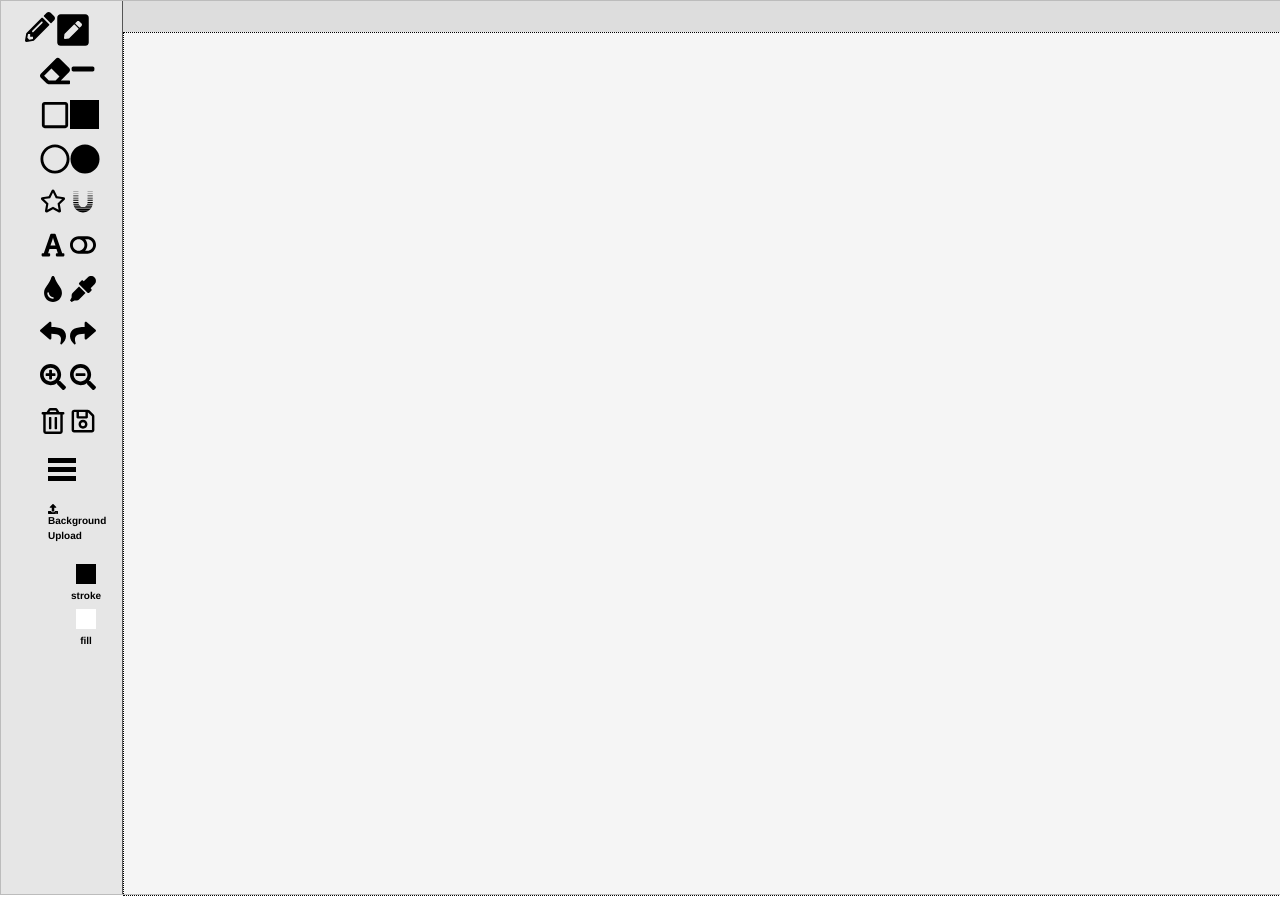
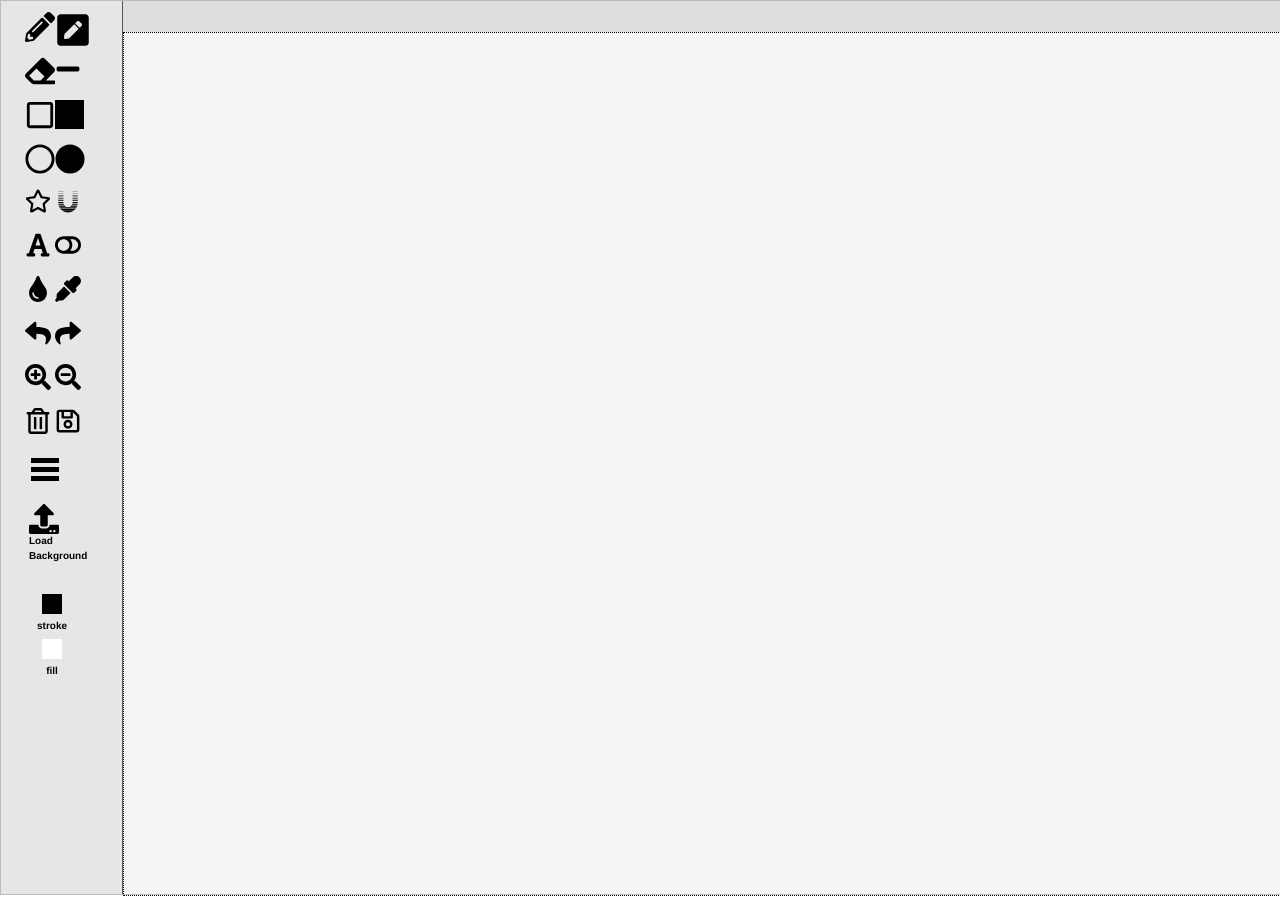
Before and after one commit to harrixon/Canvas-Project, a website: page index.html in a window 1280 px wide. Shown: the top 905 px of the page. Drawn offline with nearby package versions, Linux system fonts and the light colour scheme.

Commit message:
fix some btn position

```diff
--- a/assets/css/menuButton.css
+++ b/assets/css/menuButton.css
@@ -30,7 +30,7 @@
 #menu {
 	color: black;
 	border: 1px solid white;
-    width: 180px;
+	width: 120px;
 	height: 160px;
 	padding: 4px;
 	border-radius: 3px;
@@ -53,3 +53,17 @@
 	padding:4px auto;
 	height: 18px;
 }
+
+#toggle-box {
+	padding-left: 0.1em;
+	/* padding-right: 1em; */
+}
+
+#menu>div>button {
+	padding-right: 0;
+	padding-left: 0;
+}
+
+.upload-btn{
+	margin: 10px 1.5em;
+}
--- a/index.html
+++ b/index.html
@@ -1,17 +1,18 @@
 <html>
+
 <head>
     <meta name="viewport" content="width=device-width, initial-scale=1">
-        <link rel="stylesheet" href="https://maxcdn.bootstrapcdn.com/bootstrap/3.3.7/css/bootstrap.min.css"
-        integrity="sha384-BVYiiSIFeK1dGmJRAkycuHAHRg32OmUcww7on3RYdg4Va+PmSTsz/K68vbdEjh4u" crossorigin="anonymous">
-        <link rel="stylesheet" href="https://maxcdn.bootstrapcdn.com/bootstrap/3.3.7/css/bootstrap-theme.min.css"
-        integrity="sha384-rHyoN1iRsVXV4nD0JutlnGaslCJuC7uwjduW9SVrLvRYooPp2bWYgmgJQIXwl/Sp" crossorigin="anonymous">
+    <link rel="stylesheet" href="https://maxcdn.bootstrapcdn.com/bootstrap/3.3.7/css/bootstrap.min.css" integrity="sha384-BVYiiSIFeK1dGmJRAkycuHAHRg32OmUcww7on3RYdg4Va+PmSTsz/K68vbdEjh4u"
+        crossorigin="anonymous">
+    <link rel="stylesheet" href="https://maxcdn.bootstrapcdn.com/bootstrap/3.3.7/css/bootstrap-theme.min.css" integrity="sha384-rHyoN1iRsVXV4nD0JutlnGaslCJuC7uwjduW9SVrLvRYooPp2bWYgmgJQIXwl/Sp"
+        crossorigin="anonymous">
     <link href="assets/css/jquerycolorpicker.css" rel="stylesheet" type='text/css'>
     <link href="assets/css/menuButton.css" rel="stylesheet" type='text/css'>
     <link href="assets/css/style.css" rel="stylesheet" type='text/css'>
 </head>
 
 <body>
-            <div class ="my-drawing literally toolbar-at-top" id="row4">
+    <div class="my-drawing literally toolbar-at-top" id="row4">
 
         <div class="lc-drawing with-gui" style="background-color:whitesmoke;">
             <div id="canvas-container">
@@ -23,22 +24,24 @@
 
 
         <div class="lc-picker container">
-                    <div class ="lc=picker-contents row" data-reactid=".0">
+            <div class="lc=picker-contents row" data-reactid=".0">
 
                 <div class="row">
 
                     <!-- <div class="col-md-1 col-xl-1"> -->
                     <div class="col-1">
 
-                    <div class="lc-pick-tool toolbar-button thin-button selected" id="drawing-pencil"
-                    title="Pencil" data-reactid=".0.0:$0"><i class="fas fa-pencil-alt fa-3x"></i></div>
+                        <div class="lc-pick-tool toolbar-button thin-button selected" id="drawing-pencil" title="Pencil" data-reactid=".0.0:$0">
+                            <i class="fas fa-pencil-alt fa-3x"></i>
+                        </div>
 
                     </div>
 
                     <!-- <div class="col-md-1 col-xl-1"> -->
                     <div class="col-1">
-                    <div class="lc-pick-tool toolbar-button thin-button" id="drawing-pencil-rotating-strokes"
-                    title="Pencil Rotating Strokes" data-reactid=".0.0:$8"><i class="fas fa-pen-square"></i>
+                        <div class="lc-pick-tool toolbar-button thin-button" id="drawing-pencil-rotating-strokes" title="Pencil Rotating Strokes"
+                            data-reactid=".0.0:$8">
+                            <i class="fas fa-pen-square"></i>
                         </div>
                     </div>
 
@@ -46,96 +49,108 @@
 
                 <div class="row">
 
-                    <div class="col-md-1 col-xl-1">
-
-                    <div class="lc-pick-tool toolbar-button thin-button" id="drawing-eraser"
-                    title="Eraser" data-reactid=".0.0:$1"><i class="fas fa-eraser fa-3x"></i></div>
+                    <!-- <div class="col-md-1 col-xl-1"> -->
+                    <div class="col-1">
+                        <div class="lc-pick-tool toolbar-button thin-button" id="drawing-eraser" title="Eraser" data-reactid=".0.0:$1">
+                            <i class="fas fa-eraser fa-3x"></i>
+                        </div>
 
                     </div>
 
-                    <div class="col-md-1 col-xl-1">
-
-                    <div class="lc-pick-tool toolbar-button thin-button" id="drawing-line"
-                    title="Line" data-reactid=".0.0:$2"><i class="fas fa-minus fa-3x"></i></div>
+                    <!-- <div class="col-md-1 col-xl-1"> -->
+                    <div class="col-1">
+                        <div class="lc-pick-tool toolbar-button thin-button" id="drawing-line" title="Line" data-reactid=".0.0:$2">
+                            <i class="fas fa-minus fa-3x"></i>
+                        </div>
 
                     </div>
                 </div>
 
                 <div class="row">
-                    <div class="col-md-1 col-xl-1">
-
-                    <div class="lc-pick-tool toolbar-button thin-button" id="drawing-rectangle-hollow"
-                    title="Rectangle Hollow" data-reactid=".0.0:$3"><i class="far fa-square fa-3x" style="height:30; width:30;"></i></div>
+                    <!-- <div class="col-md-1 col-xl-1"> -->
+                    <div class="col-1">
+                        <div class="lc-pick-tool toolbar-button thin-button" id="drawing-rectangle-hollow" title="Rectangle Hollow" data-reactid=".0.0:$3">
+                            <i class="far fa-square fa-3x" style="height:30; width:30;"></i>
+                        </div>
 
                     </div>
 
-                    <div class="col-md-1 col-xl-1">
-
-                    <div class="lc-pick-tool toolbar-button thin-button" id="drawing-rectangle"
-                    title="Rectangle" data-reactid=".0.0:$4"><i class="fas fa-square-full fa-3x" style="height:29; width:29;"></i></div>
+                    <!-- <div class="col-md-1 col-xl-1"> -->
+                    <div class="col-1">
+                        <div class="lc-pick-tool toolbar-button thin-button" id="drawing-rectangle" title="Rectangle" data-reactid=".0.0:$4">
+                            <i class="fas fa-square-full fa-3x" style="height:29; width:29;"></i>
+                        </div>
 
                     </div>
                 </div>
 
                 <div class="row">
 
-                    <div class="col-md-1 col-xl-1">
-
-                    <div class="lc-pick-tool toolbar-button thin-button" id="drawing-circle-hollow"
-                    title="Circle Hollow" data-reactid=".0.0:$5"><i class="far fa-circle fa-3x" ></i></div>
+                    <!-- <div class="col-md-1 col-xl-1"> -->
+                    <div class="col-1">
+                        <div class="lc-pick-tool toolbar-button thin-button" id="drawing-circle-hollow" title="Circle Hollow" data-reactid=".0.0:$5">
+                            <i class="far fa-circle fa-3x"></i>
+                        </div>
 
                     </div>
 
-                    <div class="col-md-1 col-xl-1">
-
-                    <div class="lc-pick-tool toolbar-button thin-button" id="drawing-circle"
-                    title="Circle" data-reactid=".0.0:$6"><i class="fas fa-circle fa-3x"></i></div>
+                    <!-- <div class="col-md-1 col-xl-1"> -->
+                    <div class="col-1">
+                        <div class="lc-pick-tool toolbar-button thin-button" id="drawing-circle" title="Circle" data-reactid=".0.0:$6">
+                            <i class="fas fa-circle fa-3x"></i>
+                        </div>
 
                     </div>
                 </div>
 
                 <div class="row">
 
-                    <div class="col-md-1 col-xl-1">
-
-                    <div class="lc-pick-tool toolbar-button thin-button" id="drawing-polygon"
-                    title="Polygon" data-reactid=".0.0:$7"><i class="far fa-star fa-3x"></i></div>
+                    <!-- <div class="col-md-1 col-xl-1"> -->
+                    <div class="col-1">
+                        <div class="lc-pick-tool toolbar-button thin-button" id="drawing-polygon" title="Polygon" data-reactid=".0.0:$7">
+                            <i class="far fa-star fa-3x"></i>
+                        </div>
 
                     </div>
 
-                    <div class="col-md-1 col-xl-1">
-                    <div class="lc-pick-tool toolbar-button thin-button" id="drawing-quadratic-curve"
-                    title="Quadratic Curve" data-reactid=".0.0:$8"> <i class="fab fa-uniregistry"></i>
+                    <!-- <div class="col-md-1 col-xl-1"> -->
+                    <div class="col-1">
+                        <div class="lc-pick-tool toolbar-button thin-button" id="drawing-quadratic-curve" title="Quadratic Curve" data-reactid=".0.0:$8">
+                            <i class="fab fa-uniregistry"></i>
                         </div>
                     </div>
                 </div>
 
                 <div class="row">
 
-                    <div class="col-md-1 col-xl-1">
-                    <div class="lc-pick-tool toolbar-button thin-button" id="drawing-font"
-                    title="Font" data-reactid=".0.0:$8"> <i class="fas fa-font"></i>
+                    <!-- <div class="col-md-1 col-xl-1"> -->
+                    <div class="col-1">
+                        <div class="lc-pick-tool toolbar-button thin-button" id="drawing-font" title="Font" data-reactid=".0.0:$8">
+                            <i class="fas fa-font"></i>
                         </div>
                     </div>
 
-                    <div class="col-md-1 col-xl-1">
-                    <div class="lc-pick-tool toolbar-button thin-button" id="drawing-ellipse"
-                    title="Ellipse" data-reactid=".0.0:$8"><i class="fas fa-toggle-off"></i>
+                    <!-- <div class="col-md-1 col-xl-1"> -->
+                    <div class="col-1">
+                        <div class="lc-pick-tool toolbar-button thin-button" id="drawing-ellipse" title="Ellipse" data-reactid=".0.0:$8">
+                            <i class="fas fa-toggle-off"></i>
                         </div>
                     </div>
                 </div>
 
                 <div class="row">
 
-                    <div class="col-md-1 col-xl-1">
-                    <div class="lc-pick-tool toolbar-button thin-button" id="drawing-paint"
-                    title="Paint" data-reactid=".0.0:$8"><i class="fas fa-tint fa-3x"></i>
+                    <!-- <div class="col-md-1 col-xl-1"> -->
+                    <div class="col-1">
+                        <div class="lc-pick-tool toolbar-button thin-button" id="drawing-paint" title="Paint" data-reactid=".0.0:$8">
+                            <i class="fas fa-tint fa-3x"></i>
                         </div>
                     </div>
 
-                    <div class="col-md-1 col-xl-1">
-                    <div class="lc-pick-tool toolbar-button thin-button" id="drawing-eye-dropper"
-                    title="Eye Dropper" data-reactid=".0.0:$8"><i class="fas fa-eye-dropper fa-3x"></i>
+                    <!-- <div class="col-md-1 col-xl-1"> -->
+                    <div class="col-1">
+                        <div class="lc-pick-tool toolbar-button thin-button" id="drawing-eye-dropper" title="Eye Dropper" data-reactid=".0.0:$8">
+                            <i class="fas fa-eye-dropper fa-3x"></i>
                         </div>
                     </div>
 
@@ -145,15 +160,17 @@
 
                 <div class="row">
 
-                        <div class="col-md-1 col-xl-1">
-                        <div class="lc-pick-tool toolbar-button thin-button" id="drawing-undo"
-                        title="Undo" data-reactid=".0.0:$8"><i class="fas fa-reply"></i>
+                    <!-- <div class="col-md-1 col-xl-1"> -->
+                    <div class="col-1">
+                        <div class="lc-pick-tool toolbar-button thin-button" id="drawing-undo" title="Undo" data-reactid=".0.0:$8">
+                            <i class="fas fa-reply"></i>
                         </div>
                     </div>
 
-                        <div class="col-md-1 col-xl-1">
-                        <div class="lc-pick-tool toolbar-button thin-button" id="drawing-redo"
-                        title="Redo" data-reactid=".0.0:$8"><i class="fas fa-share"></i>
+                    <!-- <div class="col-md-1 col-xl-1"> -->
+                    <div class="col-1">
+                        <div class="lc-pick-tool toolbar-button thin-button" id="drawing-redo" title="Redo" data-reactid=".0.0:$8">
+                            <i class="fas fa-share"></i>
                         </div>
                     </div>
 
@@ -161,37 +178,43 @@
 
                 <div class="row">
 
-                        <div class="col-md-1 col-xl-1">
-                        <div class="lc-pick-tool toolbar-button thin-button" id="drawing-zoom-in"
-                        title="Zoom In" data-reactid=".0.0:$8"><i class="fas fa-search-plus"></i>
+                    <!-- <div class="col-md-1 col-xl-1"> -->
+                    <div class="col-1">
+                        <div class="lc-pick-tool toolbar-button thin-button" id="drawing-zoom-in" title="Zoom In" data-reactid=".0.0:$8">
+                            <i class="fas fa-search-plus"></i>
                         </div>
                     </div>
 
-                        <div class="col-md-1 col-xl-1">
-                        <div class="lc-pick-tool toolbar-button thin-button" id="drawing-zoom-out"
-                        title="Zoom Out" data-reactid=".0.0:$8"><i class="fas fa-search-minus"></i>
+                    <!-- <div class="col-md-1 col-xl-1"> -->
+                    <div class="col-1">
+                        <div class="lc-pick-tool toolbar-button thin-button" id="drawing-zoom-out" title="Zoom Out" data-reactid=".0.0:$8">
+                            <i class="fas fa-search-minus"></i>
                         </div>
                     </div>
 
                 </div>
 
                 <div class="row">
-                    <div class="col-md-1 col-xl-1">
+                    <!-- <div class="col-md-1 col-xl-1"> -->
+                    <div class="col-1">
 
-                    <div class="lc-pick-tool toolbar-button thin-button" id="drawing-reset"
-                    title="Reset" data-reactid=".0.0:$9"><i class="far fa-trash-alt fa-3x"></i></div>
-
-                    </div>
-
-                    <div class="col-md-1 col-xl-1">
-
-                    <div class="lc-pick-tool toolbar-button thin-button" id="drawing-save"
-                    title="Save" data-reactid=".0.0:$9"><i class="far fa-save"></i></div>
+                        <div class="lc-pick-tool toolbar-button thin-button" id="drawing-reset" title="Reset" data-reactid=".0.0:$9">
+                            <i class="far fa-trash-alt fa-3x"></i>
                         </div>
 
                     </div>
 
-                    <div>
+                    <!-- <div class="col-md-1 col-xl-1"> -->
+                    <div class="col-1">
+
+                        <div class="lc-pick-tool toolbar-button thin-button" id="drawing-save" title="Save" data-reactid=".0.0:$9">
+                            <i class="far fa-save"></i>
+                        </div>
+                    </div>
+
+                </div>
+
+                <div class="col-1" id="toggle-box">
 
                     <div id="toggle">
                         <div class="one"></div>
@@ -223,17 +246,17 @@
                     <div>
 
 
-                    <div class= "col-2">
+                        <div class="col-2 upload-btn">
 
                             <label for="drawing-background" class="custom-file-upload">
-                                    <i class="fas fa-upload"></i> Background Upload
+                                <i class="fas fa-upload fa-3x"></i>Load Background
                             </label>
-                                <input id="drawing-background" type="file"/>
+                            <input id="drawing-background" type="file" />
 
                         </div>
 
                         <div class="container" id="container2">
-                        <div class="lc-color-pickers row"  id="row2">
+                            <div class="lc-color-pickers row" id="row2">
 
                                 <div id="1" class="color-well col-md-1 col-xl-1" style="float:left;text-align:center;" data-reactid=".0.2.0.0">
 
@@ -272,10 +295,10 @@
 
         <div>
             <div class="lc-options horz-toolbar container ">
-            <div data-reactid=".1" class= "row" >
+                <div data-reactid=".1" class="row">
                     <div data-reactid=".1.$1" class="col-md-1 col-xl-1" id="width1">
                         <div class="square-toolbar-button" data-reactid=".1.$1.0">
-                        <svg width="26" height="26" version="1.1" data-reactid=".1.$1.0.0" >
+                            <svg width="26" height="26" version="1.1" data-reactid=".1.$1.0.0">
                                 <circle cx="13" cy="13" r="0.5" data-reactid=".1.$1.0.0.0">
 
                                 </circle>
@@ -286,7 +309,7 @@
                     <div data-reactid=".1.$2" class="col-md-1 col-xl-1" id="width2">
                         <div class="square-toolbar-button" data-reactid=".1.$2.0">
                             <svg width="26" height="26" version="1.1" data-reactid=".1.$2.0.0">
-                        <circle cx="13" cy="13" r="1" data-reactid=".1.$2.0.0.0" >
+                                <circle cx="13" cy="13" r="1" data-reactid=".1.$2.0.0.0">
 
                                 </circle>
                             </svg>
@@ -305,7 +328,7 @@
                     <div data-reactid=".1.$10" class="col-md-1 col-xl-1" id="width4">
                         <div class="square-toolbar-button" data-reactid=".1.$10.0">
                             <svg width="26" height="26" version="1.1" data-reactid=".1.$10.0.0">
-                        <circle cx="13" cy="13" r="5" data-reactid=".1.$10.0.0.0" >
+                                <circle cx="13" cy="13" r="5" data-reactid=".1.$10.0.0.0">
 
                                 </circle>
                             </svg>
@@ -314,7 +337,7 @@
                     <div data-reactid=".1.$20" class="col-md-1 col-xl-1" id="width5">
                         <div class="square-toolbar-button" data-reactid=".1.$20.0">
                             <svg width="26" height="26" version="1.1" data-reactid=".1.$20.0.0">
-                        <circle cx="13" cy="13" r="10" data-reactid=".1.$20.0.0.0" >
+                                <circle cx="13" cy="13" r="10" data-reactid=".1.$20.0.0.0">
 
                                 </circle>
                             </svg>
@@ -323,15 +346,14 @@
                     <div data-reactid=".1.$30" class="col-md-1 col-xl-1" id="width6">
                         <div class="square-toolbar-button" data-reactid=".1.$30.0">
                             <svg width="26" height="26" version="1.1" data-reactid=".1.$30.0.0">
-                        <circle cx="13" cy="13" r="15" data-reactid=".1.$30.0.0.0" >
+                                <circle cx="13" cy="13" r="15" data-reactid=".1.$30.0.0.0">
 
                                 </circle>
                             </svg>
                         </div>
                     </div>
 
-            <div class="square-toolbar-button"
-            style="float:left;margin:1px;" data-reactid=".1.0"class="col-md-1 col-xl-a" id="dotted">
+                    <div class="square-toolbar-button" style="float:left;margin:1px;" data-reactid=".1.0" class="col-md-1 col-xl-a" id="dotted">
                         <img src="assets/img/dashed-line.png" data-reactid=".1.0.0" id="dottedPicture">
                     </div>
                 </div>
@@ -342,8 +364,8 @@
 
     <!-- jQuery, bootstrap, fontawesome -->
     <script type='text/javascript' src="https://code.jquery.com/jquery-3.2.1.js"></script>
-        <script src="https://maxcdn.bootstrapcdn.com/bootstrap/3.3.7/js/bootstrap.min.js"
-        integrity="sha384-Tc5IQib027qvyjSMfHjOMaLkfuWVxZxUPnCJA7l2mCWNIpG9mGCD8wGNIcPD7Txa" crossorigin="anonymous"></script>
+    <script src="https://maxcdn.bootstrapcdn.com/bootstrap/3.3.7/js/bootstrap.min.js" integrity="sha384-Tc5IQib027qvyjSMfHjOMaLkfuWVxZxUPnCJA7l2mCWNIpG9mGCD8wGNIcPD7Txa"
+        crossorigin="anonymous"></script>
     <script defer src="https://use.fontawesome.com/releases/v5.0.8/js/all.js"></script>
     <!-- custom js -->
     <script src="assets/js/jquerycolorpicker.js"></script>
@@ -370,4 +392,5 @@
     <script type='text/javascript' src="assets/js/drawing-filter.js"></script>
     <script type='text/javascript' src="assets/js/drawing-buttons.js"></script>
 </body>
+
 </html>
```
Also changed, not shown: assets/css/style.css (line endings or trailing spaces). Lines whose indentation alone changed are shown as unchanged.
